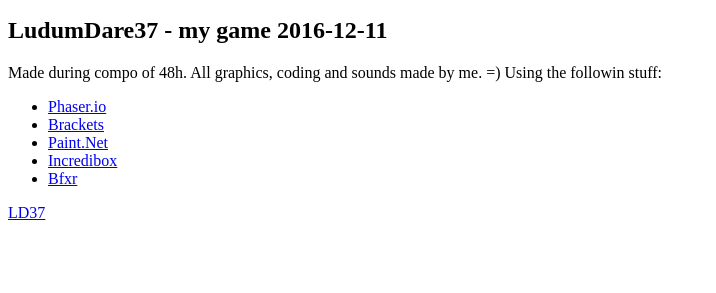
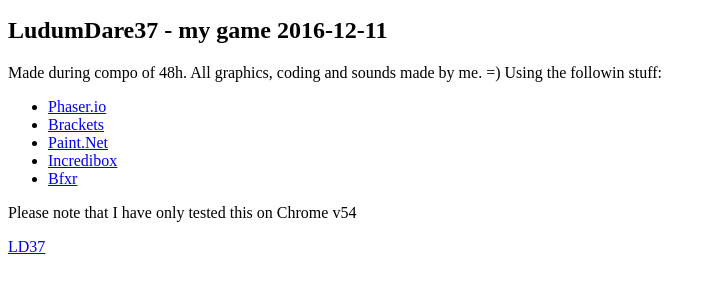
Before and after one commit to Prosper0/prosper0.github.io, a plain HTML site: page index.html in a window 1280 px wide. Shown: the part 101-394 px from the top of the page, without its empty margins (0-716 px from the left). Drawn offline with Linux system fonts and the light colour scheme.

Commit message:
Added comment

```diff
--- a/index.html
+++ b/index.html
@@ -12,6 +12,7 @@
         <li><a href="http://www.incredibox.com/v4/">Incredibox</a></li>
         <li><a href="http://www.bfxr.net/">Bfxr</a></li>
     </ul>
+<p>Please note that I have only tested this on Chrome v54</p>
 <p><a href="ld37dist/index.html">LD37</a></p>
 </body>
 </html>
```
